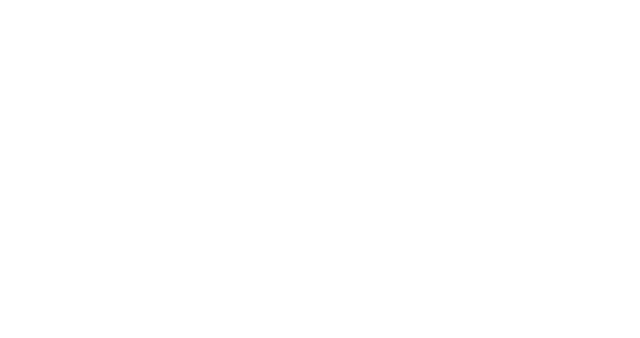
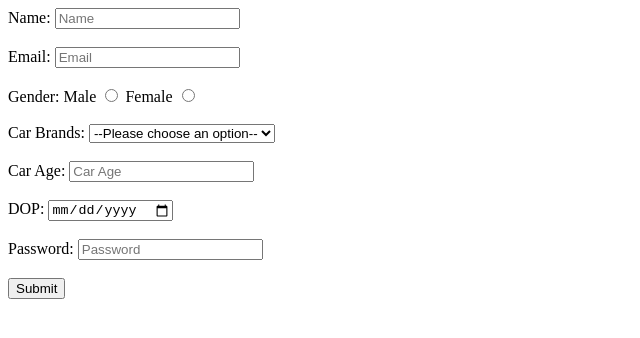
Before and after one commit to acciojob/car-insurance-form-Netra21904, a website: page main.html in a window 1280 px wide. Shown: the whole page, without its empty margins (0-640 px from the left). Drawn offline with Linux system fonts and the light colour scheme.

Commit message:
created a submission

```diff
--- a/main.html
+++ b/main.html
@@ -7,10 +7,38 @@
 </head>
 
 <body>
-	<!-- the entire body must be written by student -->
-    <script type="text/javascript" src="./script.js">
-</script>
+<form action="/submit-form" method="post">
+	<label for="name">Name:</label>
+	<input type="name" id="name" required placeholder="Name"><br><br>
 
+	<label for="email">Email:</label>
+	<input type="email" id="email" placeholder="Email" required><br><br>
+
+	<label>Gender:</label>
+	<label for="gender_m">Male</label>
+	<input type="radio" id="gender_m" name="gender" value="male" required>
+	<label for="gender_f">Female</label>
+	<input type="radio" id="gender_m" name="gender" value="male" required><br><br>
+
+	<label for="cars">Car Brands:</label>
+	<select id="cars" name="cars" required>
+		<option value="">--Please choose an option--</option>
+		<option value="BMW">BMW</option>
+		<option value="Audi">Audi</option>
+		<option value="Mercedez">Mercedez</option>
+	</select><br><br>
+
+	<label for="carage">Car Age:</label>
+	<input type="number" id="carage" placeholder="Car Age" required><br><br>
+
+	<label for="dop">DOP:</label>
+	<input type="date" required id="dop"><br><br>
+
+	<label for="password">Password:</label>
+	<input type="password" id="password" required placeholder="Password"><br><br>
+
+	<button type="submit">Submit</button>
+</form>
 </body>
 
 </html>
```
